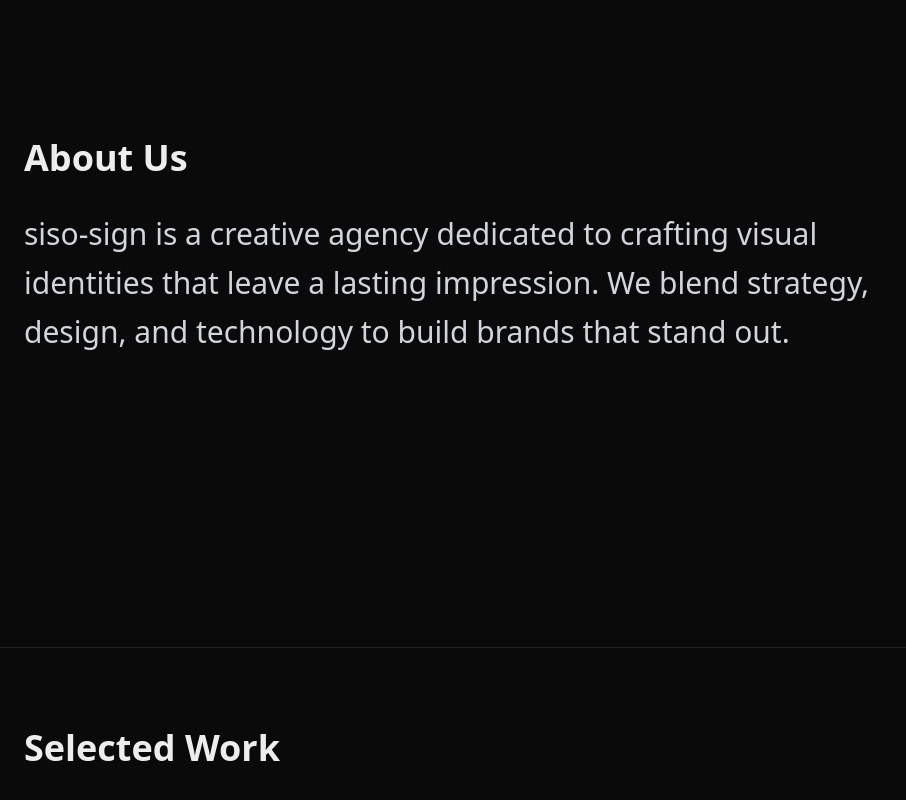
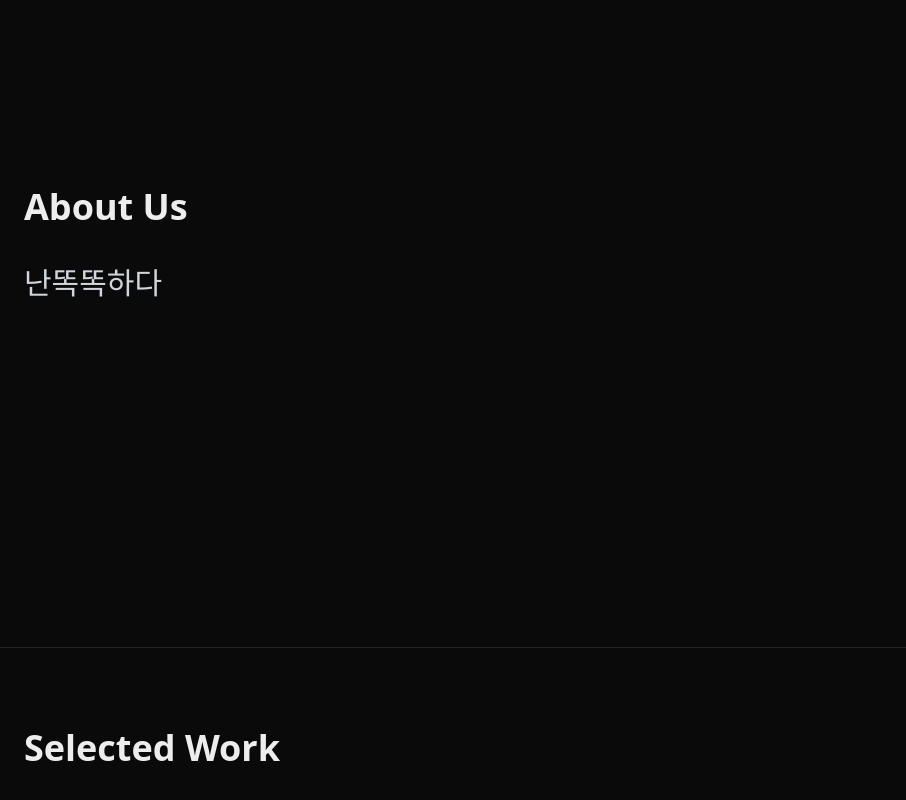
Before and after one commit to json-choi/siso-sign, a Next.js app: page / in a window 1280 px wide. Shown: the part 952-1752 px from the top of the page, without its empty margins (0-906 px from the left). Built offline with nearby package versions, Linux system fonts and the light colour scheme.

Commit message:
문구변경

```diff
--- a/src/app/page.tsx
+++ b/src/app/page.tsx
@@ -20,7 +20,7 @@
         <div className="container mx-auto">
           <h2 className="text-4xl font-bold mb-8">About Us</h2>
           <p className="text-xl md:text-3xl leading-relaxed max-w-4xl text-gray-300">
-            siso-sign is a creative agency dedicated to crafting visual identities that leave a lasting impression. We blend strategy, design, and technology to build brands that stand out.
+            난똑똑하다
           </p>
         </div>
       </section>
```
